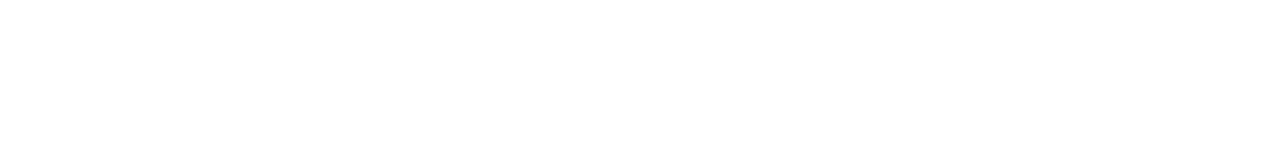
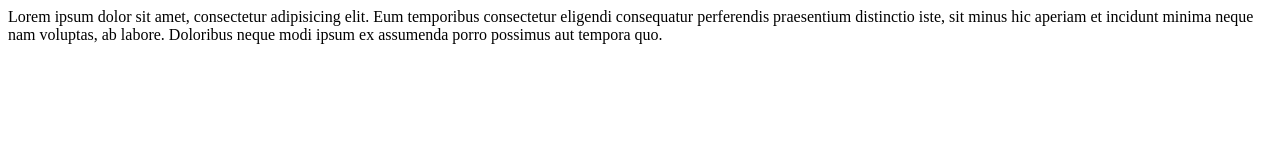
Before and after one commit to rishi-kesh-sharma/Demo_Repo, a plain HTML site: page index.html in a window 1280 px wide. Drawn offline with Linux system fonts and the light colour scheme.

Commit message:
commited

```diff
--- a/index.html
+++ b/index.html
@@ -6,5 +6,10 @@
     <meta name="viewport" content="width=device-width, initial-scale=1.0" />
     <title>Document</title>
   </head>
-  <body></body>
+  <body>
+    Lorem ipsum dolor sit amet, consectetur adipisicing elit. Eum temporibus
+    consectetur eligendi consequatur perferendis praesentium distinctio iste,
+    sit minus hic aperiam et incidunt minima neque nam voluptas, ab labore.
+    Doloribus neque modi ipsum ex assumenda porro possimus aut tempora quo.
+  </body>
 </html>
```
